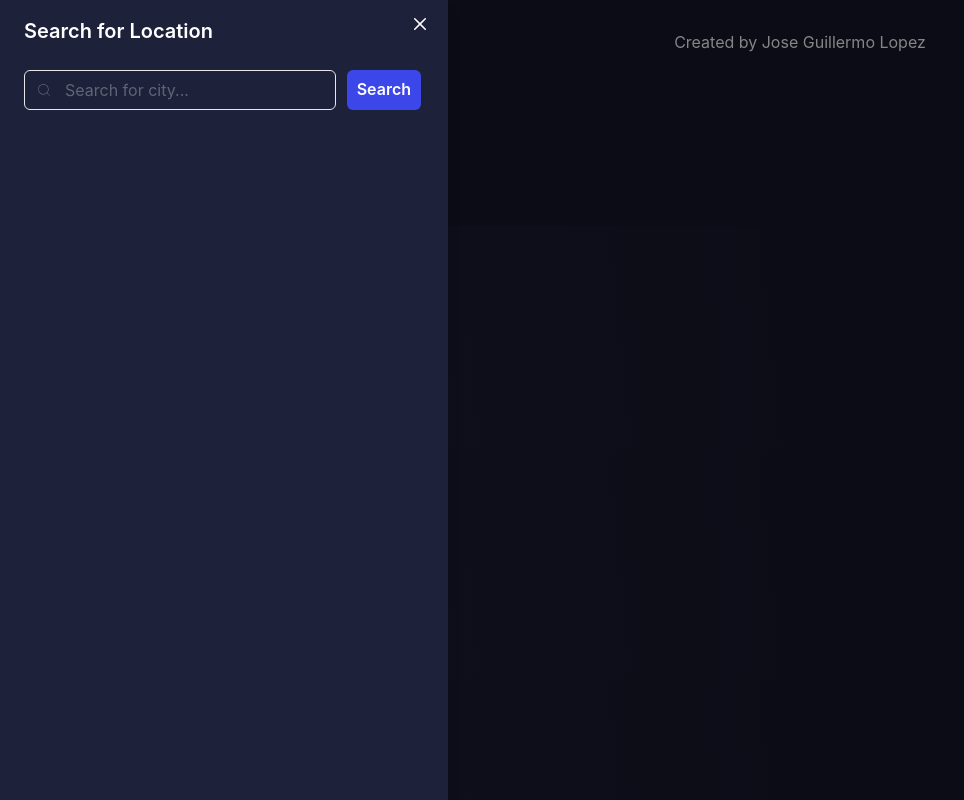
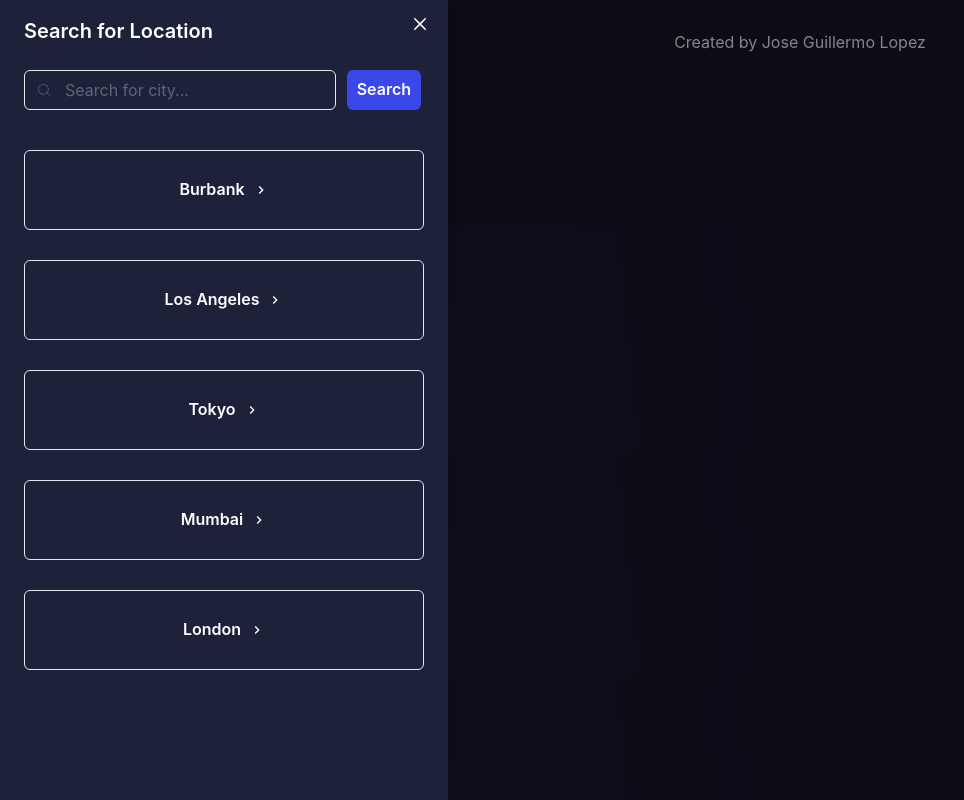
Before and after one commit to Joeeeeyy/weather-app, a React (Create React App) app: page / in a window 1280 px wide. Both pictures are taken after a click on the button "Search for Location". Shown: the whole page, without its empty margins (0-964 px from the left). Built offline with nearby package versions, Linux system fonts and the light colour scheme; no server answers; the HTML template or start-up script is replaced by a standard one.

Commit message:
added presets to search component

```diff
--- /dev/null
+++ b/src/components/Presets.js
@@ -0,0 +1,46 @@
+import React from "react";
+import { Button, Box } from "@chakra-ui/react";
+import { ChevronRightIcon } from '@chakra-ui/icons'
+
+function Presets({ setCity, onClose }) {
+  const cities = [
+    {
+      id: 1,
+      title: "Burbank",
+    },
+    {
+      id: 2,
+      title: "Los Angeles",
+    },
+    {
+      id: 3,
+      title: "Tokyo",
+    },
+    {
+      id: 4,
+      title: "Mumbai",
+    },
+    {
+      id: 5,
+      title: "London",
+    },
+  ];
+
+  const handleCityClick = (city) => {
+    setCity(city);
+    onClose(); // Close the drawer
+  };
+
+  return (
+    <Box display="flex" flexDirection="column" gap="30px" mt="40px">
+      {cities.map((city) => (
+        <Button key={city.id} variant="outline" h="80px" color="white" rightIcon={<ChevronRightIcon />} onClick={() => handleCityClick(city.title)} _hover={{ color: "#16162a", bgColor: "white" }}>
+          {city.title}
+        </Button>
+      ))
+      }
+    </Box >
+  );
+}
+
+export default Presets;
--- a/src/components/Search.js
+++ b/src/components/Search.js
@@ -1,6 +1,7 @@
 import React, { useState } from 'react';
 import { Input, HStack, InputGroup, InputLeftElement, Drawer, DrawerBody, DrawerHeader, DrawerCloseButton, DrawerOverlay, useDisclosure, DrawerContent, Button } from "@chakra-ui/react";
 import { CiSearch } from "react-icons/ci";
+import Presets from './Presets';
 
 const Search = ({ onSearch }) => {
   const [city, setCity] = useState('');
@@ -20,7 +21,7 @@ const Search = ({ onSearch }) => {
 
   return (
     <>
-      <Button fontSize="12px" bgColor="#6E707A" fontWeight="400" onClick={onOpen} _hover={{ bgColor: "#585676", color: "#fff" }}>Search for Location</Button>
+      <Button fontSize="16px" fontWeight="400" onClick={onOpen} _hover={{ bgColor: "#585676", color: "#fff" }}>Search for Location</Button>
       <Drawer onClose={onClose} isOpen={isOpen} placement="left" size={"sm"}>
         <DrawerOverlay />
         <DrawerContent bgColor="#1E213A">
@@ -34,6 +35,7 @@ const Search = ({ onSearch }) => {
               </InputGroup>
               <Button onClick={handleSearch} size="md" mx="3px" bgColor="#3C47E9" color="#fff">Search</Button>
             </HStack>
+            <Presets setCity={onSearch} onClose={onClose} /> {/* Pass the `onSearch` and `onClose` functions to `Presets.js` */}
           </DrawerBody>
         </DrawerContent>
       </Drawer>
@@ -41,4 +43,4 @@ const Search = ({ onSearch }) => {
   )
 }
 
-export default Search
+export default Search;
```
